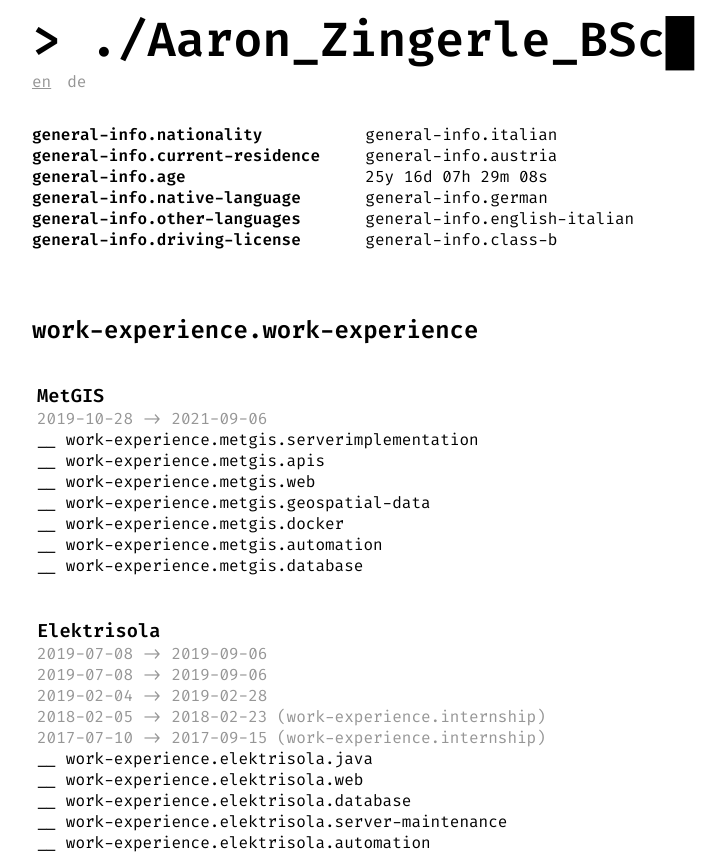
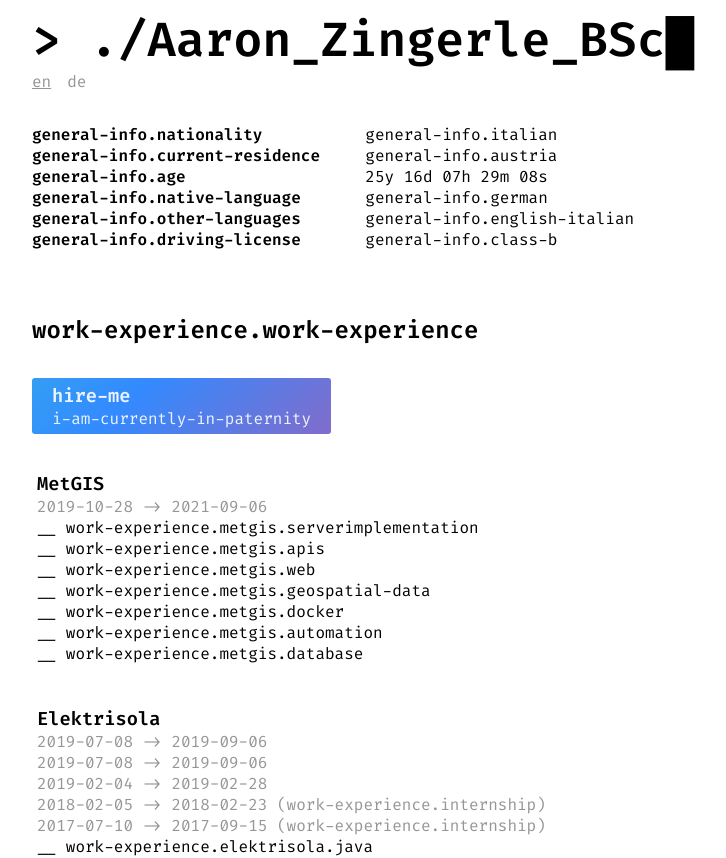
Before and after one commit to zingi/resume, a Vue app: page / in a window 1280 px wide. Shown: the top 858 px of the page, without its empty margins (108-834 px from the left). Built offline with nearby package versions, Linux system fonts and the light colour scheme.

Commit message:
add HireMe component

```diff
--- a/src/App.vue
+++ b/src/App.vue
@@ -78,6 +78,13 @@ h2 {
   font-weight: 600;
 }
 
+#hire-me-container {
+  margin-top: 2rem;
+  display: inline-block;
+  border-radius: 3px;
+  padding: 5px 20px 5px 20px;
+}
+
 .timelist-element {
   margin-top: 2rem;
   border-radius: 3px;
@@ -86,6 +93,24 @@ h2 {
 
 .timelist-element .time-period,button {
   color: rgb(150, 150, 150);
+}
+
+.animated-gradient-background {
+  color: rgba(255,255,255,0.9);
+  background: linear-gradient(-45deg, #ffa63d, #ff3d77, #338aff, #3cf0c5);
+  background-size: 600%;
+  animation: background-animation 30s linear infinite;
+}
+@keyframes background-animation {
+  0% {
+    background-position: 0% 50%;
+  }
+  50% {
+    background-position: 100% 50%;
+  }
+  100% {
+    background-position: 0% 50%;
+  }
 }
 
 @media only screen and (max-width: 768px) {
--- /dev/null
+++ b/src/components/HireMe.vue
@@ -0,0 +1,17 @@
+<template>
+  <section id="hire-me-container" class="animated-gradient-background">
+    <h3>{{ t('hire-me') }}</h3>
+    <p>{{ t('i-am-currently-in-paternity') }}</p>
+  </section>
+</template>
+
+<script>
+import { useI18n } from 'vue-i18n'
+export default {
+  name: 'HireMe',
+  setup () {
+    const { t } = useI18n()
+    return { t }
+  }
+}
+</script>
--- a/src/components/WorkExperiance.vue
+++ b/src/components/WorkExperiance.vue
@@ -1,5 +1,7 @@
 <template>
   <h2>{{ t('work-experience.work-experience')}}</h2>
+
+  <hire-me></hire-me>
 
   <timeline-list-element v-for="(entry,index) in listEntries" :key="index"
     :title="entry.title"
@@ -12,9 +14,10 @@
 import { computed } from '@vue/reactivity'
 import { useI18n } from 'vue-i18n'
 import TimelineListElement from './TimelineListElement.vue'
+import HireMe from './HireMe.vue'
 
 export default {
-  components: { TimelineListElement },
+  components: { TimelineListElement, HireMe },
   name: 'WorkExperiance',
   setup () {
     const { t } = useI18n()
--- a/src/locales/de.json
+++ b/src/locales/de.json
@@ -53,5 +53,7 @@
       "server-maintenance": "Server Wartung"
     }
   },
-  "technologies": "Meine Technologien"
+  "technologies": "Meine Technologien",
+  "hire-me": "Stellen Sie mich ein!",
+  "i-am-currently-in-paternity": "Ich befinde mich derzeit in Karenz. Stellen Sie mich ab dem 2022-04-25 ein!"
 }
--- a/src/locales/en.json
+++ b/src/locales/en.json
@@ -53,5 +53,7 @@
       "server-maintenance": "Server maintenance"
     }
   },
-  "technologies": "My Technologies"
+  "technologies": "My Technologies",
+  "hire-me": "Hire Me!",
+  "i-am-currently-in-paternity": "I am currently in paternity. Hire me starting from 2022-04-25!"
 }
```
